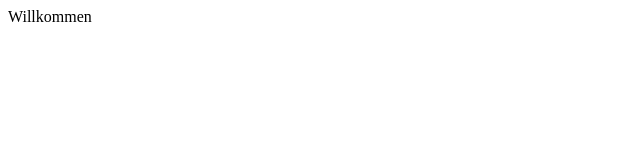
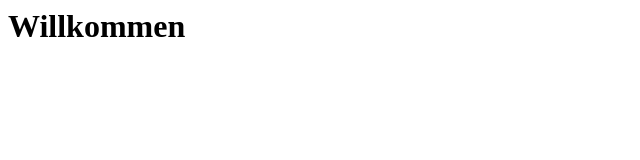
Before and after one commit to rotBerre/Vscode-projekte, a plain HTML site: page index.html in a window 1280 px wide. Shown: the whole page, without its empty margins (0-640 px from the left). Drawn offline with Linux system fonts and the light colour scheme.

Commit message:
header added

```diff
--- a/index.html
+++ b/index.html
@@ -7,7 +7,8 @@
     </title>
 </head>
 <body>
-    Willkommen
+
+    <h1>Willkommen</h1>
 
 </body>
 </html>
```
